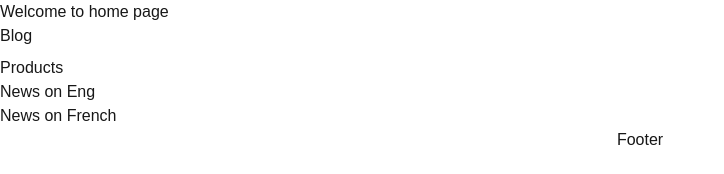
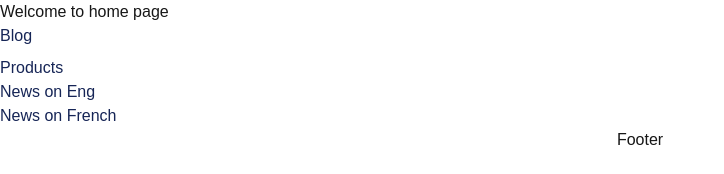
Before and after one commit to seregakotenko/next, a Next.js app: page / in a window 1280 px wide. Shown: the top 174 px of the page, without its empty margins (0-724 px from the left). Built offline with nearby package versions, Linux system fonts and the light colour scheme.

Commit message:
Navigation

```diff
--- a/app/globals.css
+++ b/app/globals.css
@@ -24,3 +24,15 @@ body {
     color: var(--foreground);
     font-family: Arial, Helvetica, sans-serif;
 }
+
+a {
+    color: var(--color-blue-950);
+}
+
+a.active {
+    color: var(--color-blue-400) !important;
+}
+
+input {
+    border: 1px solid var(--foreground);
+}
```
Lines whose indentation alone changed are shown as unchanged.
